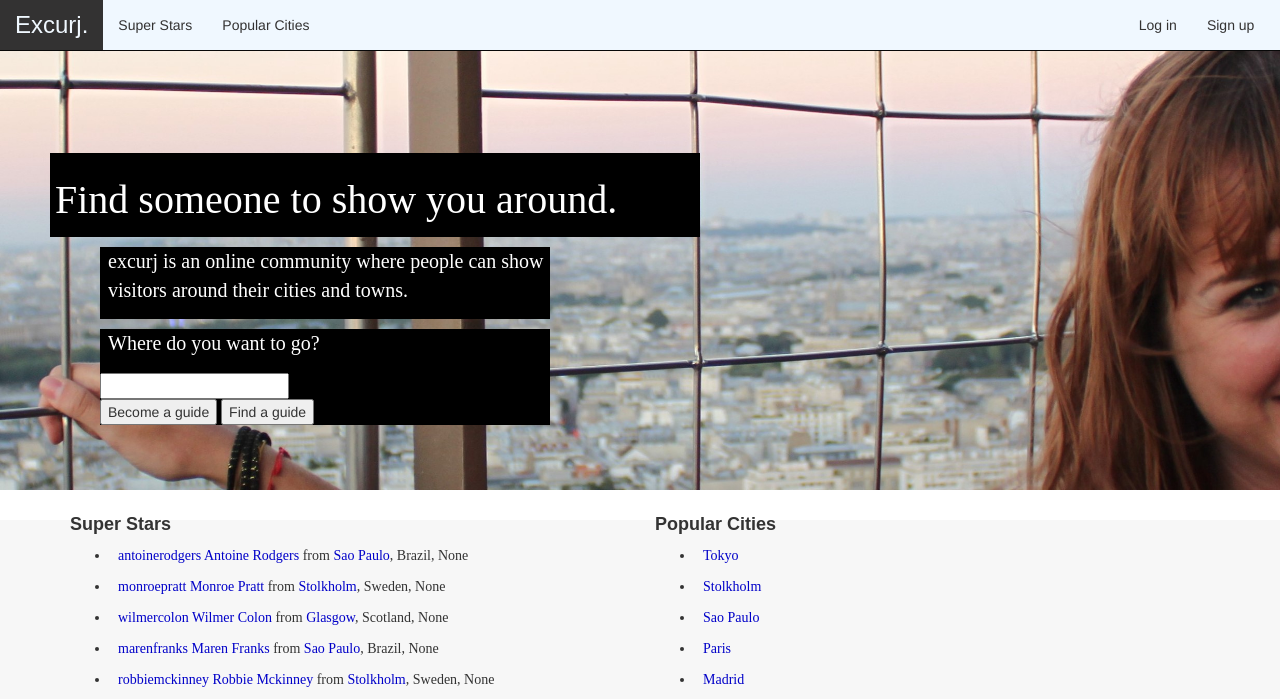
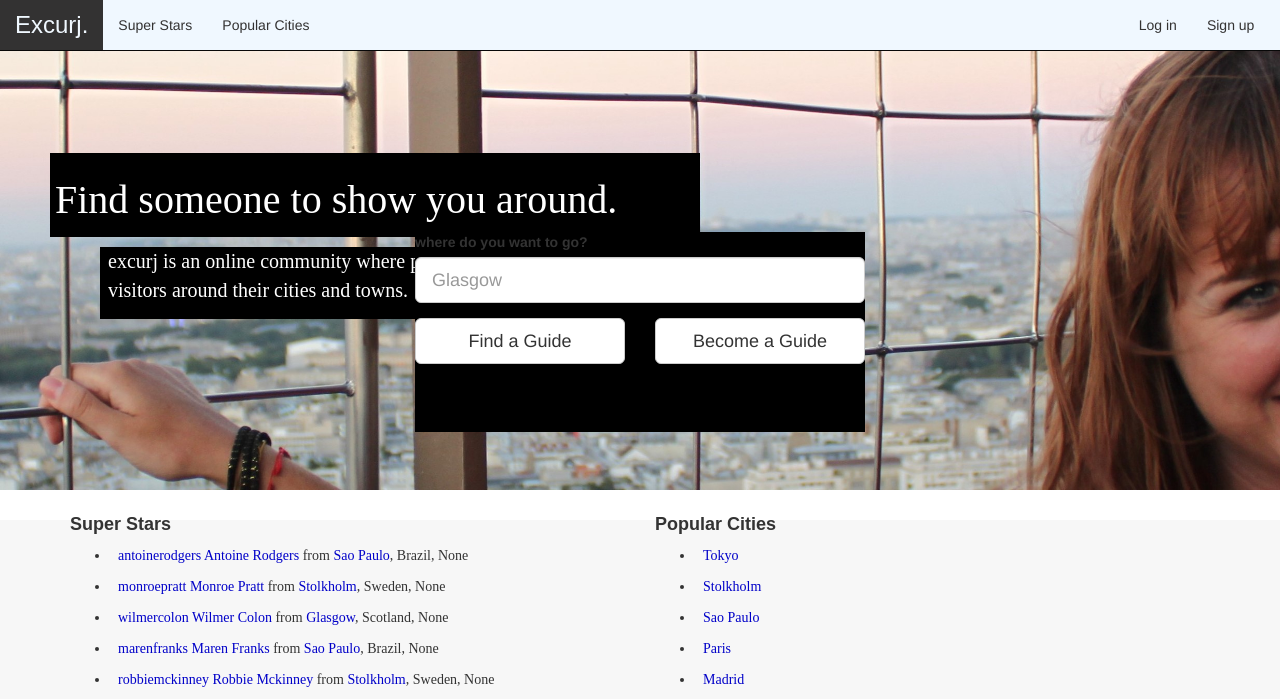
Before and after one commit to SethBuilder/intTechProject, a Django app: page / in a window 1280 px wide. Shown: the top 699 px of the page. Run offline with Django 3.2, Linux system fonts and the light colour scheme; data comes from the database, SQL or seed files in the repository; some libraries are stand-ins or nearby versions; some web fonts are replaced.

Commit message:
Modified search bar on home page. Looks a bit closer to how the end result will be (like the trip advisor site).

```diff
--- a/Templates/index.html
+++ b/Templates/index.html
@@ -13,12 +13,28 @@
                 <p>excurj is an online community where people can show visitors around their cities and towns.</p>
             </section>
 
-            <section>
-                <form>
+            <section class="homePageSearchBar">
+                <!--<form>
                     <p>Where do you want to go?</p>
                     <input type="text" name="destination"><br>
                     <input type="submit" value="Become a guide">
                     <input type="submit" value="Find a guide">
+                </form>-->
+                <form>
+
+                <div class="form-group">
+                    <label for="mainSearchBox">where do you want to go?</label>
+                    <input type="text" class="form-control input-lg" id="mainSearchBox" placeholder="Glasgow">
+                </div>
+
+                <div class="row">
+                    <div class="col-xs-6">
+                        <button type="submit" class="btn btn-default btn-lg btn-block">Find a Guide</button>
+                    </div>
+                    <div class="col-xs-6">
+                        <button type="submit" class="btn btn-default btn-lg btn-block">Become a Guide</button>
+                    </div>
+                 </div>
                 </form>
             </section>
 
--- a/static/CSS/main.css
+++ b/static/CSS/main.css
@@ -67,7 +67,6 @@
 }
 
 .center-element {
-
     width: 200px;
     height: 200px;
 
@@ -79,6 +78,20 @@
     margin-left: auto;
     margin-right: auto;
 }
+
+.homePageSearchBar {
+    width: 200px;
+    height: 200px;
+
+    position: absolute;
+    top: 45%;
+    transform: translate(-50%);
+
+    left: 50%;
+    margin-left: auto;
+    margin-right: auto;
+}
+
 
 .profile-body {
     padding-left: 2%;
```
